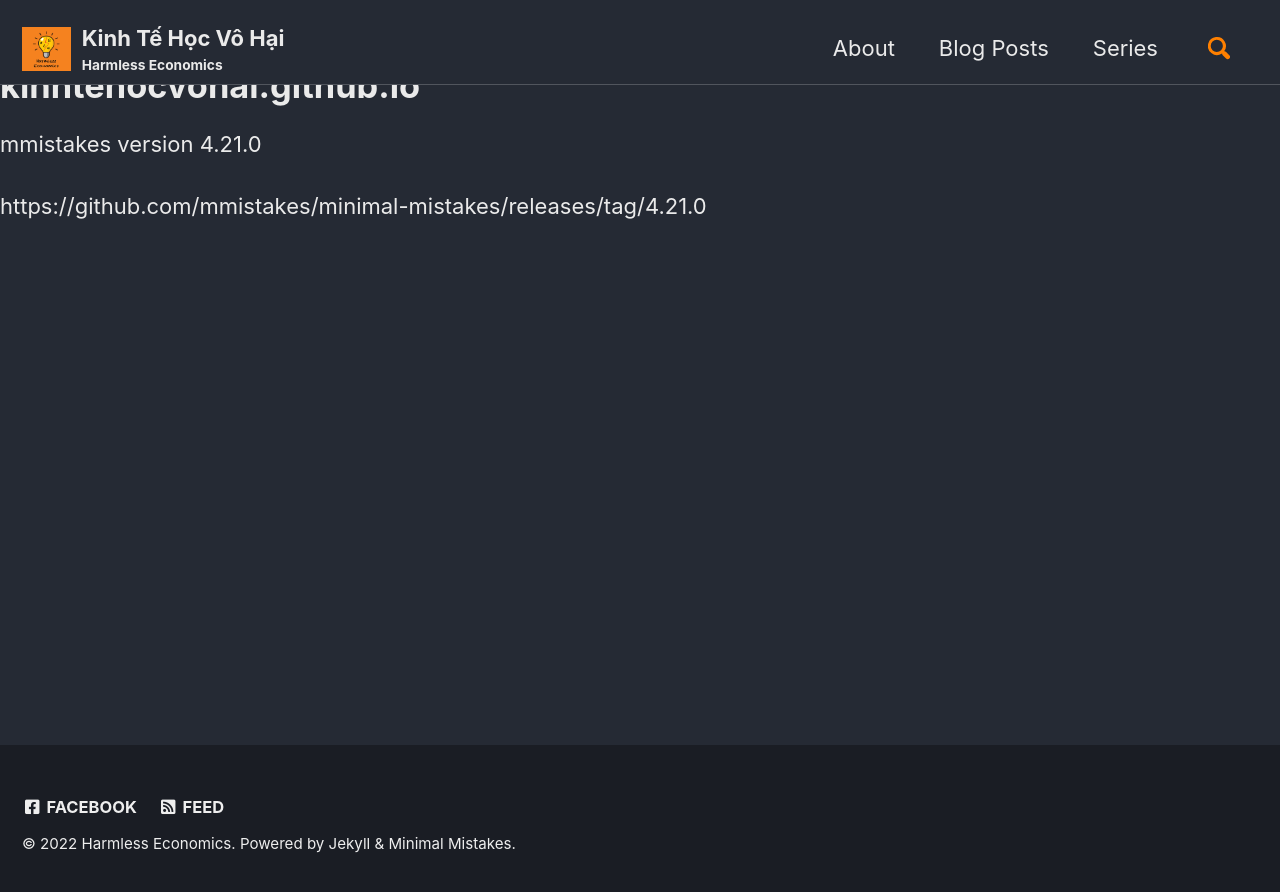
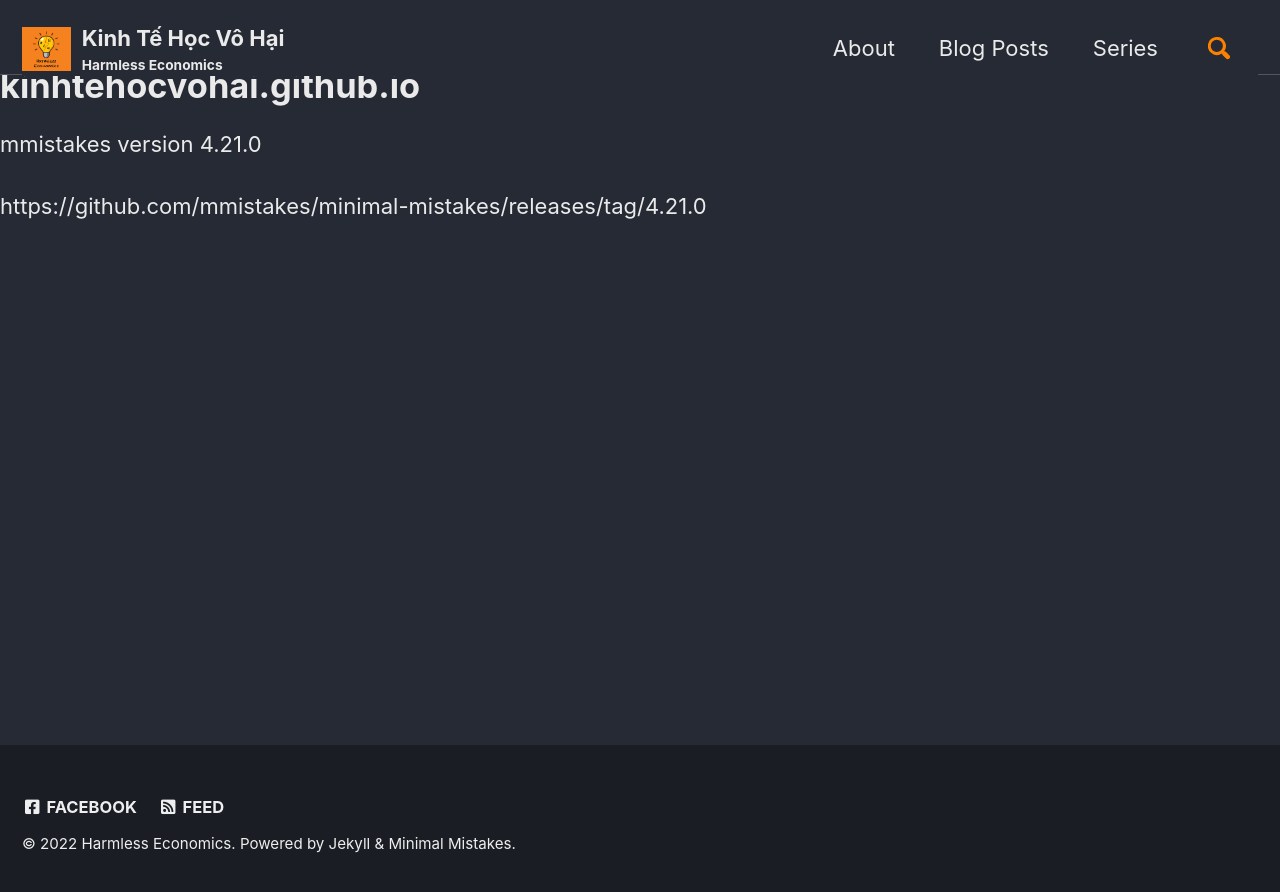
Before and after one commit to kinhtehocvohai/kinhtehocvohai.github.io, a Jekyll site: the page built from webvers.md, in a window 1280 px wide. Shown: the top 892 px of the page. Built offline with Jekyll 4.4.1, drawn with Linux system fonts in a browser that asks for light colours; cached includes are drawn as plain includes; our own code applies the rules of GitHub Pages for plain Markdown files.

Commit message:
Update _masthead.scss

```diff
--- a/_sass/minimal-mistakes/_masthead.scss
+++ b/_sass/minimal-mistakes/_masthead.scss
@@ -5,7 +5,7 @@
 .masthead {
   position: fixed; //to fix the masthead https://krisshen.com/project_website/how-to-make-header-sticky/ and https://github.com/mmistakes/minimal-mistakes/issues/490
   top: 0;
-  border-bottom: 1.5px solid $border-color ;
+  border-bottom: 0.5px solid $border-color ;
   -webkit-animation: $intro-transition;
   animation: $intro-transition;
   -webkit-animation-delay: 0.15s;
@@ -13,7 +13,7 @@
   z-index: 20;
   width: 100%; // set width
   background: $background-color;  // set a color to hide content that may appear below masthead
-  height: 85px; ; //<-- set header's height $masthead-height
+  height: 75px; ; //<-- set header's height $masthead-height
 
   &__inner-wrap {
     @include clearfix;
```
